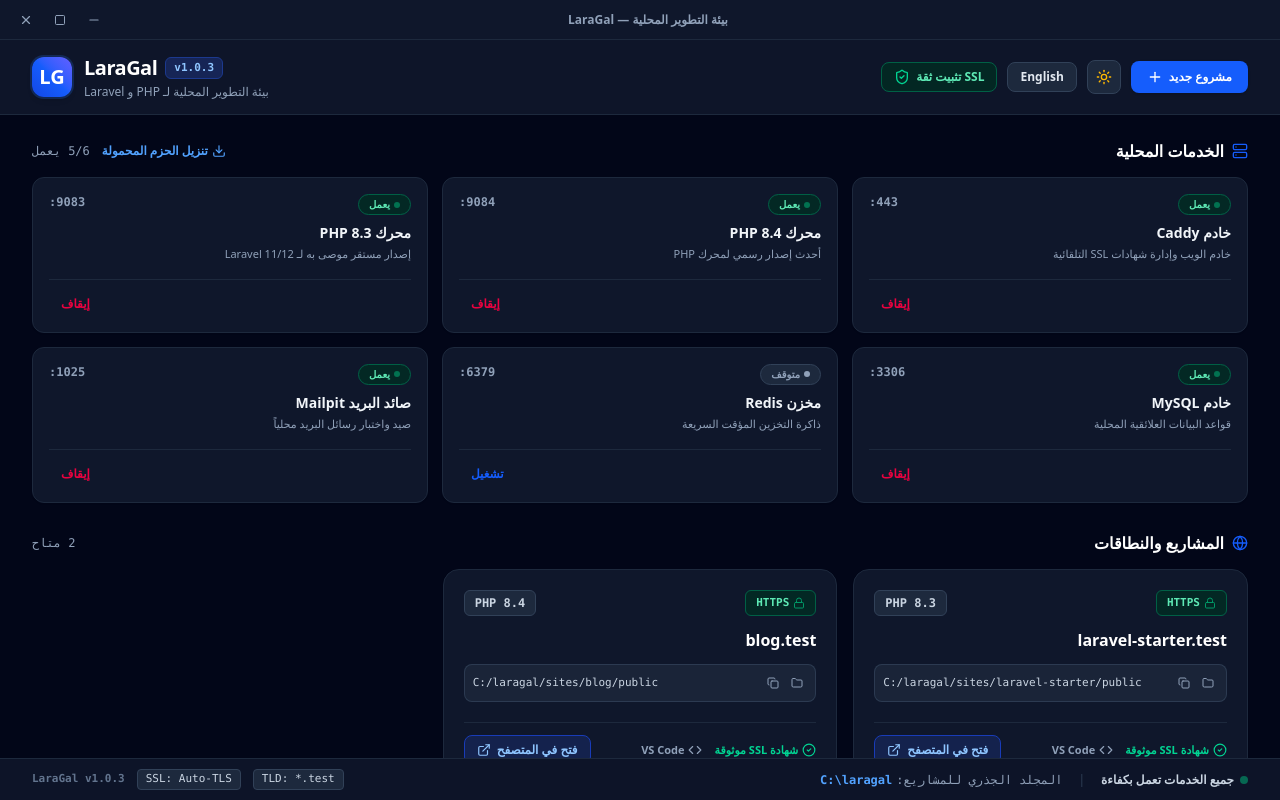
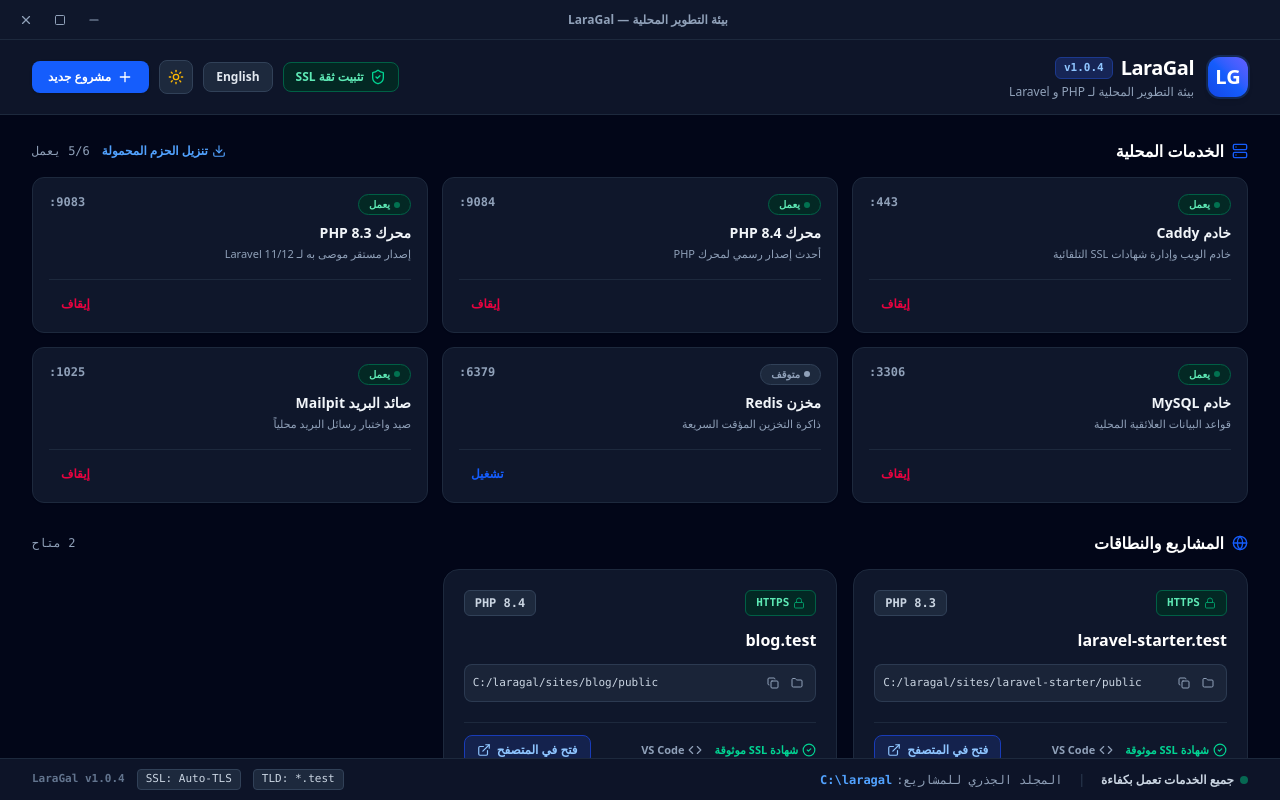
Before and after one commit to MosaabGalmod/laragal, a Vue app in the folder frontend/: page / in a window 1280 px wide. Built offline with nearby package versions, Linux system fonts and the light colour scheme.

Commit message:
fix(ui): place brand logo on the right and action toolbar on the left in Arabic mode

```diff
--- a/frontend/src/App.vue
+++ b/frontend/src/App.vue
@@ -1,6 +1,6 @@
 <template>
   <div :dir="currentLang === 'ar' ? 'rtl' : 'ltr'" class="h-screen w-screen flex flex-col overflow-hidden bg-slate-50 dark:bg-slate-950 text-slate-800 dark:text-slate-100 transition-colors duration-150 select-none">
-    <!-- ================= 1. FIXED TITLE BAR (Physical LTR) ================= -->
+    <!-- ================= 1. FIXED TITLE BAR (Physical LTR for Window Controls) ================= -->
     <div
       dir="ltr"
       class="wails-drag h-10 w-full bg-slate-100 dark:bg-slate-900 border-b border-slate-200 dark:border-slate-800 flex items-center justify-between px-3 text-xs font-medium z-40 flex-shrink-0 select-none"
@@ -68,11 +68,11 @@
       </div>
     </div>
 
-    <!-- ================= 2. FIXED MAIN HEADER (Brand on LEFT, Actions on RIGHT) ================= -->
-    <header dir="ltr" class="flex-shrink-0 border-b border-slate-200 dark:border-slate-800 bg-white/95 dark:bg-slate-900/95 backdrop-blur z-30">
+    <!-- ================= 2. FIXED MAIN HEADER (Direction-Aware: Logo on RIGHT in Arabic, on LEFT in English) ================= -->
+    <header class="flex-shrink-0 border-b border-slate-200 dark:border-slate-800 bg-white/95 dark:bg-slate-900/95 backdrop-blur z-30">
       <div class="w-full px-6 lg:px-8 py-3.5 flex items-center justify-between">
-        <!-- Physical LEFT: App Brand Anchor -->
-        <div class="flex items-center gap-3">
+        <!-- Brand Anchor: In RTL appears on the RIGHT; in LTR appears on the LEFT -->
+        <div class="flex items-center gap-3.5">
           <div class="w-10 h-10 rounded-xl bg-gradient-to-tr from-blue-700 via-blue-600 to-indigo-500 flex items-center justify-center text-white font-black text-xl shadow-md ring-2 ring-blue-500/20 flex-shrink-0">
             LG
           </div>
@@ -80,17 +80,17 @@
             <div class="flex items-center gap-2">
               <span class="text-xl font-black tracking-tight text-slate-900 dark:text-white">LaraGal</span>
               <span class="text-[11px] px-2 py-0.5 rounded-md bg-blue-100 text-blue-700 dark:bg-blue-950 dark:text-blue-300 font-mono font-bold border border-blue-200 dark:border-blue-900">
-                v1.0.3
+                v1.0.4
               </span>
             </div>
-            <p class="text-xs text-slate-500 dark:text-slate-400 font-medium mt-0.5" :dir="currentLang === 'ar' ? 'rtl' : 'ltr'">
+            <p class="text-xs text-slate-500 dark:text-slate-400 font-medium mt-0.5 text-start">
               <span v-if="currentLang === 'ar'">بيئة التطوير المحلية لـ <bdi>PHP</bdi> و <bdi>Laravel</bdi></span>
               <span v-else>Local Development Environment for PHP &amp; Laravel</span>
             </p>
           </div>
         </div>
 
-        <!-- Physical RIGHT: Actions Toolbar -->
+        <!-- Actions Toolbar: In RTL appears on the LEFT; in LTR appears on the RIGHT -->
         <div class="flex items-center gap-2.5">
           <button
             @click="installSSL"
@@ -316,7 +316,7 @@
         <div class="flex items-center gap-3 font-mono text-[11px]">
           <span class="px-2 py-0.5 rounded bg-slate-100 dark:bg-slate-800 text-slate-600 dark:text-slate-300 border border-slate-200 dark:border-slate-700">TLD: *.test</span>
           <span class="px-2 py-0.5 rounded bg-slate-100 dark:bg-slate-800 text-slate-600 dark:text-slate-300 border border-slate-200 dark:border-slate-700">SSL: Auto-TLS</span>
-          <span class="text-slate-400 dark:text-slate-500 font-bold">LaraGal v1.0.3</span>
+          <span class="text-slate-400 dark:text-slate-500 font-bold">LaraGal v1.0.4</span>
         </div>
       </div>
     </footer>
@@ -445,7 +445,7 @@
           <div
             v-for="rt in availableRuntimes"
             :key="rt.name"
-            class="p-3 rounded-xl border border-slate-200 dark:border-slate-800 flex items-center justify-between bg-slate-50 dark:bg-slate-800/80"
+            class="p-3 rounded-xl border border-slate-200 dark:border-slate-800 flex items-center justify-between bg-slate-50 dark:bg-slate-850"
           >
             <div>
               <h4 class="text-sm font-bold text-slate-800 dark:text-slate-200">{{ rt.label }}</h4>
```
